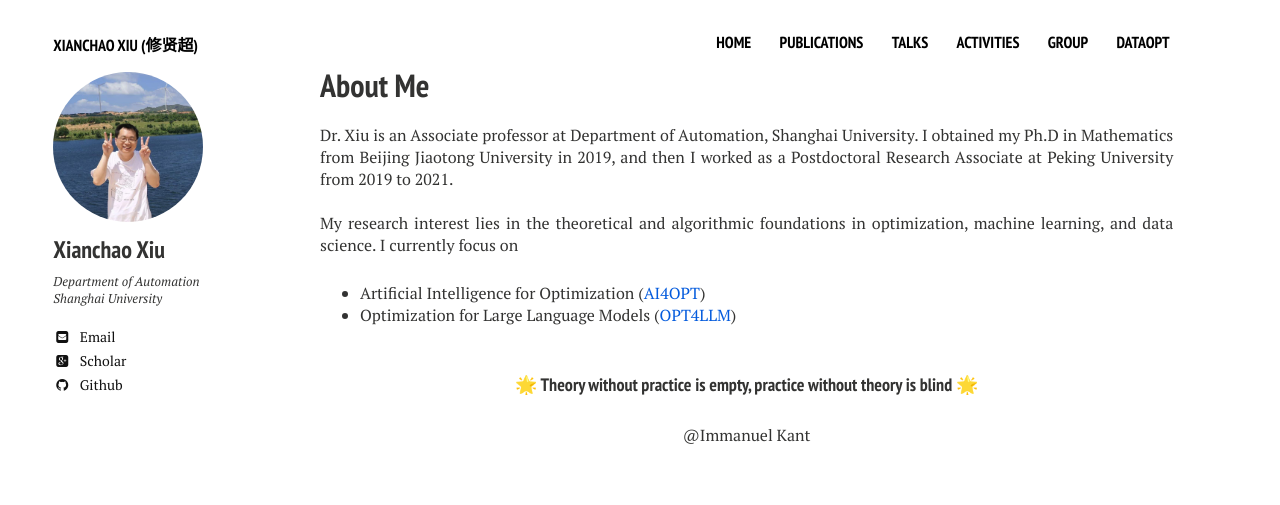
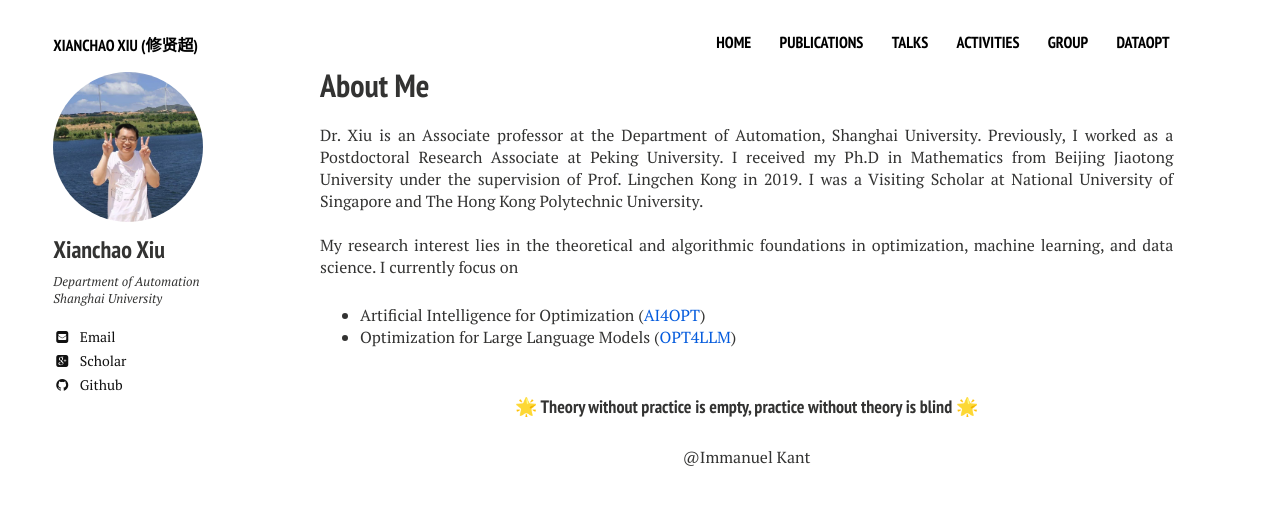
Before and after one commit to xianchaoxiu/xianchaoxiu.github.io, a Jekyll site: the page built from index.md, in a window 1280 px wide. Shown: the top 505 px of the page. Built offline with Jekyll 4.4.1, drawn with Linux system fonts in a browser that asks for light colours; nearby versions of some CDN libraries.

Commit message:
Update home2.html

```diff
--- a/_layouts/home2.html
+++ b/_layouts/home2.html
@@ -26,8 +26,10 @@
 
   <div id="index">
          <h1>About Me</h1>
-         <p> Dr. Xiu is an Associate professor at Department of Automation, Shanghai University.
-	 I obtained my Ph.D in Mathematics from Beijing Jiaotong University in 2019, and then I worked as a Postdoctoral Research Associate at Peking University from 2019 to 2021. <br> <br>
+         <p> Dr. Xiu is an Associate professor at the Department of Automation, Shanghai University.
+		Previously, I worked as a Postdoctoral Research Associate at Peking University.
+		I received my Ph.D in Mathematics from Beijing Jiaotong University under the supervision of Prof. Lingchen Kong in 2019.
+		I was a Visiting Scholar at National University of Singapore and The Hong Kong Polytechnic University. <br> <br>
 
 
 	 My research interest lies in the theoretical and algorithmic foundations in optimization, machine learning, and data science.
```
